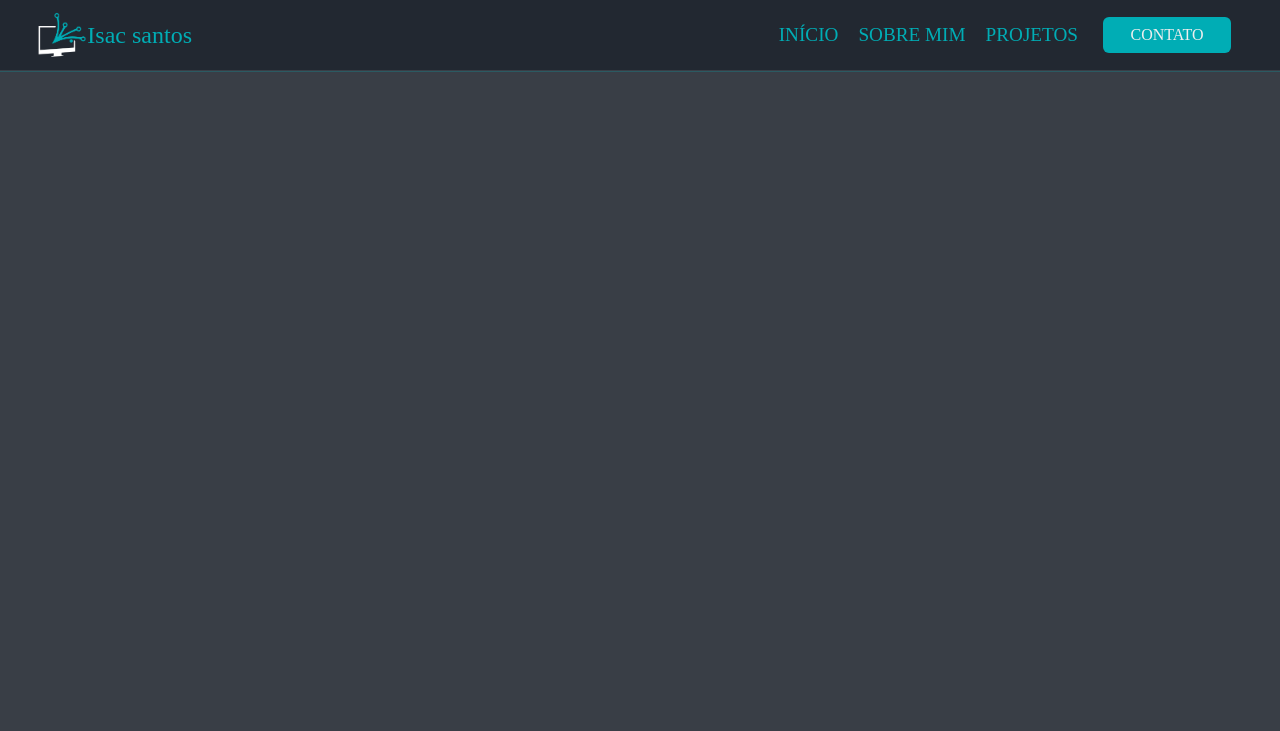
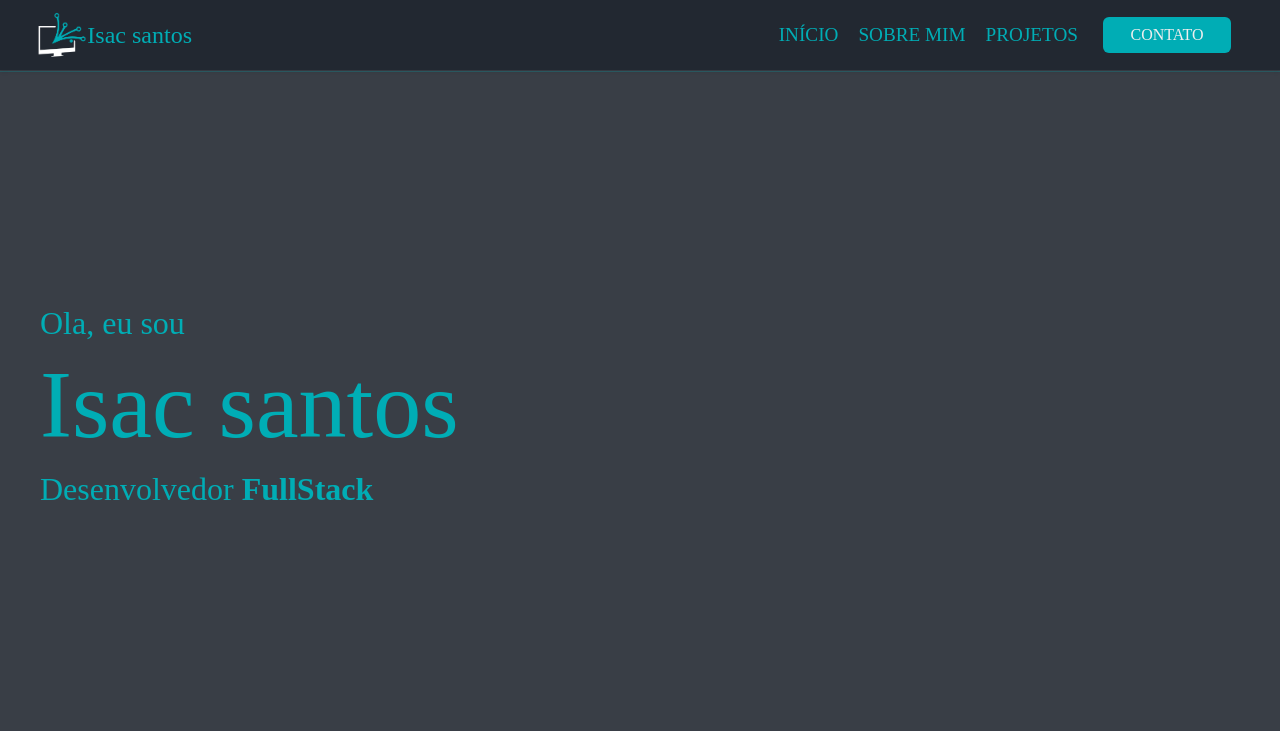
Before and after one commit to Isaczx/Portifolio, a plain HTML site: page index.html in a window 1280 px wide. Drawn offline with nearby package versions, Linux system fonts and the light colour scheme.

Commit message:
começando o main
iniciado a pagina home

```diff
--- a/css/Style.css
+++ b/css/Style.css
@@ -17,7 +17,13 @@ header{
 	align-items: center;
 	height: 70px;
 	width: 100vw;
+	z-index: 1;
+	box-shadow: 0 2px 4px rgba(0, 0, 0, 0.1)
 
+}
+
+main{
+	z-index: 2;
 }
 
 figure{
@@ -102,6 +108,7 @@ nav ul li a:hover::after {
 	margin-top: -15px;
 }
 
+
 .btn{
 	background-color: var(--cor-Font);
 	color: var(--cor-secundaria);
@@ -151,6 +158,28 @@ nav ul li a:hover::after {
 	height: 100%;
 	margin:-1.2rem 0;
 
+}
+
+#coluna1{
+	width: 40vw;
+    height: 80vh;
+    display: flex;
+    flex-direction: column;
+    justify-content: center;
+	padding-left: 2.5rem;
+	color: var(--cor-Font);
+}
+
+#coluna1 h1{
+	font-size: 6rem;
+}
+
+#coluna1 p, h3{
+	font-size: 2rem;
+}
+
+#FullStack{
+	font-weight: bold;
 }
 
 @keyframes pulse {
--- a/index.html
+++ b/index.html
@@ -11,7 +11,7 @@
 	<link rel="stylesheet" href="css/Style.css">
 	<link rel="stylesheet" href="css/animação.css">
 </head>
-<body >
+<body>
 
 	<header>
 		<figure id="menu" class="close">
@@ -78,7 +78,7 @@
 			</div>
 		  </div>
 	</header>
-	<div id="barra-top"><hr></div>
+	<div id="barra-top" class="top"><hr></div>
 
 	<main>
 		<ul  id="MenuMobile" class="close">
@@ -90,8 +90,16 @@
 			<li class="Projetos"><a class="Link" href="#Pr"> PROJETOS</a></li>
 			<div id="barra-top"><hr></div>
 			<button type="button" class="btn btn-primary" data-bs-toggle="modal" data-bs-target="#exampleModal" data-bs-whatever="isacjobz@gmail.com" id="botaoMenu">CONTATO</button>
+		</ul>
 
-		</ul>
+		<section id="inicio">
+			<div id="coluna1">
+				<p>Ola, eu sou</p>
+				<h1>Isac santos</h1>
+				<h3>Desenvolvedor <a id="FullStack"> FullStack </a></h3>
+			</div>
+			<div id="coluna2"></div>
+		</section>
 
 
 	</main>
--- a/js/menuHamburguer.js
+++ b/js/menuHamburguer.js
@@ -2,14 +2,17 @@ const menu = document.getElementById("menu");
 const nav = document.querySelector("header");
 const lista = document.getElementById("MenuMobile")
 
+
 menu.addEventListener("click", () =>{
     if(lista.classList.contains("close")){
         lista.style.display = "flex";
+        menu.src = ""
         lista.classList.remove("close")
         lista.classList.add ("open");
 
     }else if(lista.classList.contains("open")){
         lista.style.display = "none";
+        menu.src =""
         lista.classList.remove ("open");
         lista.classList.add("close")
 
```
Also changed, not shown: image/menuMobile.svg (added).
